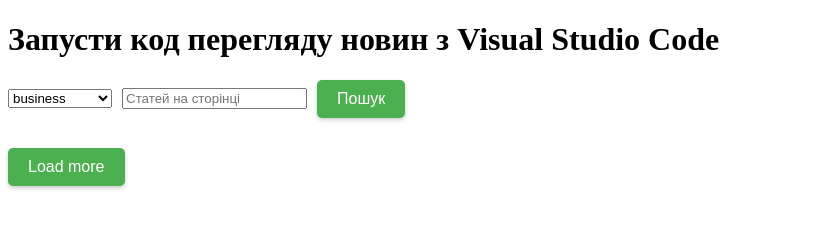
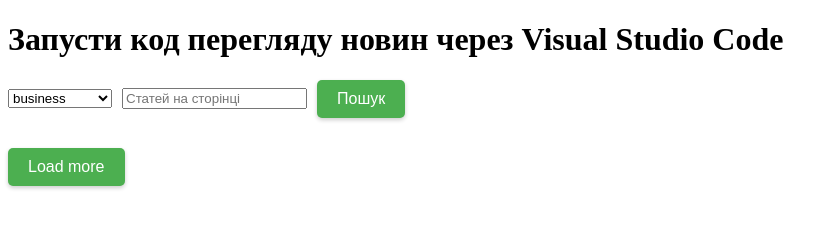
Before and after one commit to Natalia2023/My_HTTPS, a plain HTML site: page index.html in a window 1280 px wide. Shown: the whole page, without its empty margins (0-839 px from the left). Drawn offline with Linux system fonts and the light colour scheme.

Commit message:
Update index.html

```diff
--- a/index.html
+++ b/index.html
@@ -8,7 +8,7 @@
     <link rel="stylesheet" href="./styles.css">
 </head>
 <body>
-    <h1> Запусти код перегляду новин з  Visual Studio Code </h1>
+    <h1> Запусти код перегляду новин через Visual Studio Code </h1>
 
     <form class="form">
         <select name ="" id="" class="category">
```
